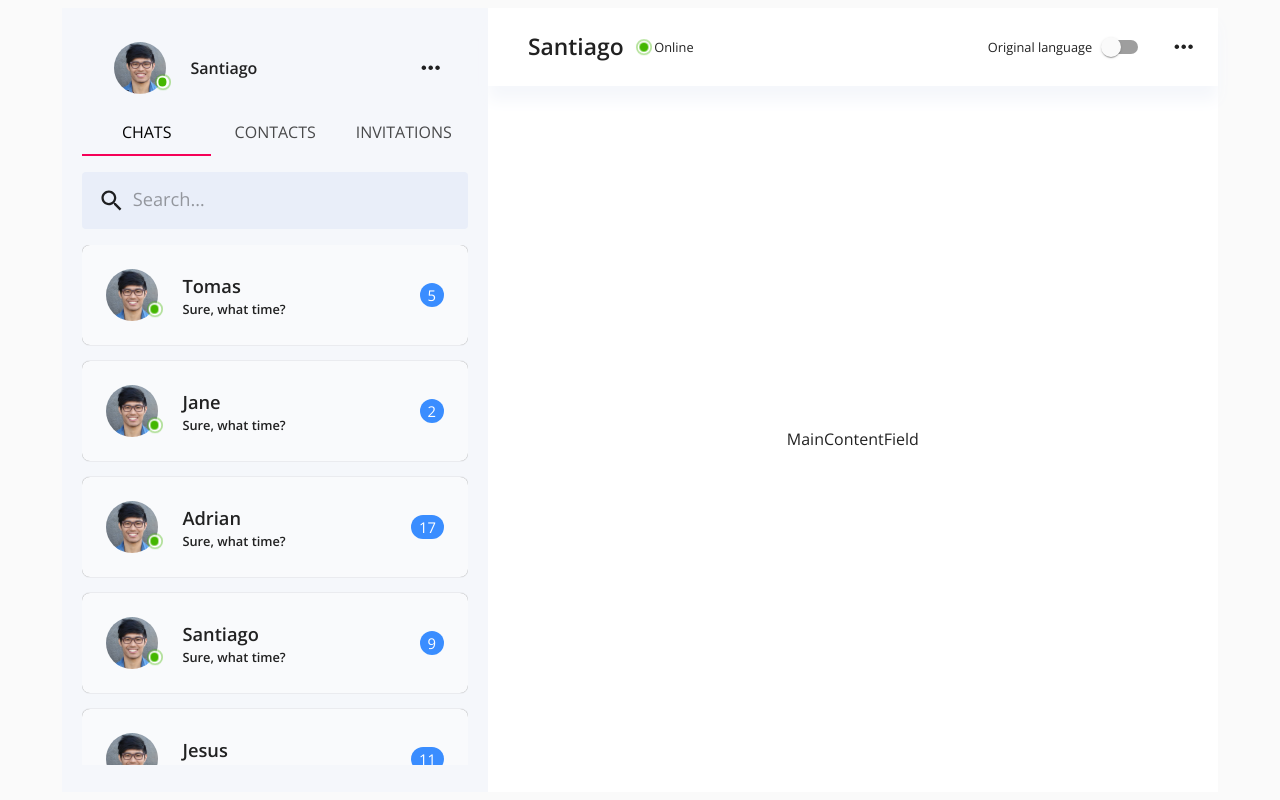
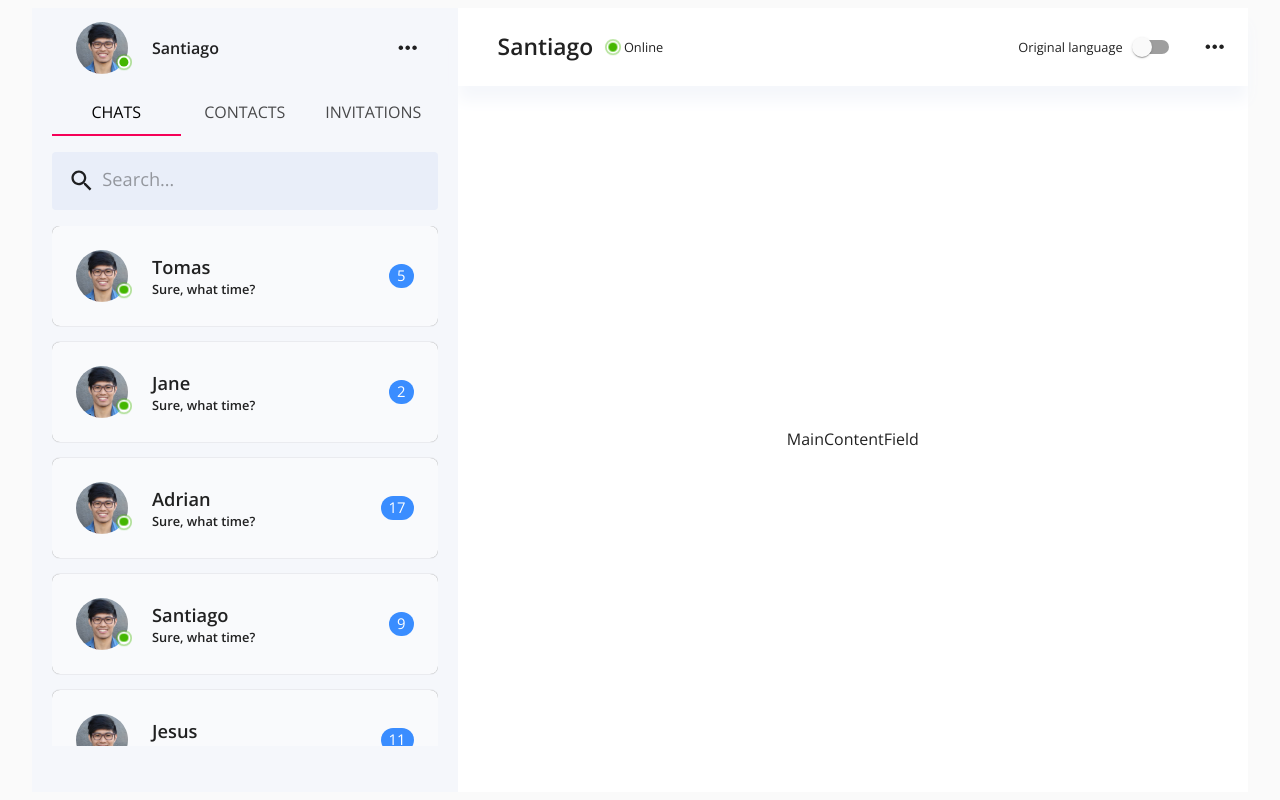
Before and after one commit to hatchways/team-peppermint, a React (Create React App) app in the folder client/: page / in a window 1280 px wide. Built offline with nearby package versions, Linux system fonts and the light colour scheme.

Commit message:
adjust sidebar header

```diff
--- a/client/src/containers/MainContentField/style.js
+++ b/client/src/containers/MainContentField/style.js
@@ -5,11 +5,11 @@ export const useStyles = makeStyles((theme) => ({
     display: "flex",
     flexDirection: "column",
     alignItems: "center",
-    width: "60%",
+    flexGrow: 1,
     height: "100%",
     backgroundColor: "#fff",
-    [`@media (max-width:820px)`]: {
-      width: "100%",
-    },
+    // [`@media (max-width:820px)`]: {
+    //   width: "100%",
+    // },
   },
 }));
--- a/client/src/containers/Sidebar/style.js
+++ b/client/src/containers/Sidebar/style.js
@@ -6,12 +6,14 @@ export const useStyles = makeStyles((theme) => ({
     flexDirection: "column",
     alignItems: "center",
     padding: theme.spacing(2.5),
+    paddingTop: 0,
     width: "35%",
     minWidth: 410,
     height: "100%",
     backgroundColor: "#f5f7fb",
     [`@media (max-width:820px)`]: {
       width: "100%",
+      minWidth: 0,
     },
   },
 }));
--- a/client/src/containers/SidebarNavBar/style.js
+++ b/client/src/containers/SidebarNavBar/style.js
@@ -13,7 +13,7 @@ export const useStyles = makeStyles((theme) => ({
     display: "flex",
     justifyContent: "center",
     alignItems: "center",
-    padding: theme.spacing(3),
+    padding: theme.spacing(2),
   },
   avatar: {
     width: theme.spacing(5.5),
```
